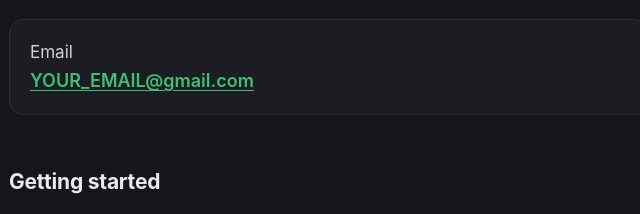
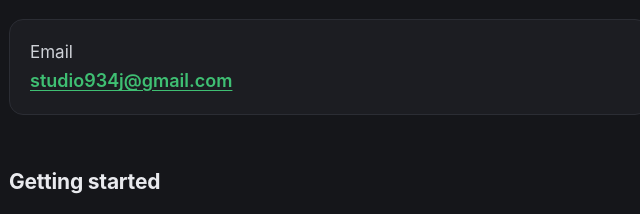
Before and after one commit to studio934j/studio934j.github.io, a plain HTML site: page index.html in a window 1280 px wide. Shown: the part 216-430 px from the top of the page, 311-951 px from the left. Drawn offline with Linux system fonts and the light colour scheme.

Commit message:
updated email

```diff
--- a/index.html
+++ b/index.html
@@ -35,7 +35,7 @@
   <p>Need a hand getting aligned, found a bug, or have an idea for a feature? Send an email and I'll get back to you as soon as I can.</p>
 
   <div class="card">
-    <p>Email<br><a href="mailto:YOUR_EMAIL@gmail.com">YOUR_EMAIL@gmail.com</a></p>
+    <p>Email<br><a href="mailto:studio934j@gmail.com">studio934j@gmail.com</a></p>
   </div>
 
   <h2>Getting started</h2>
```
